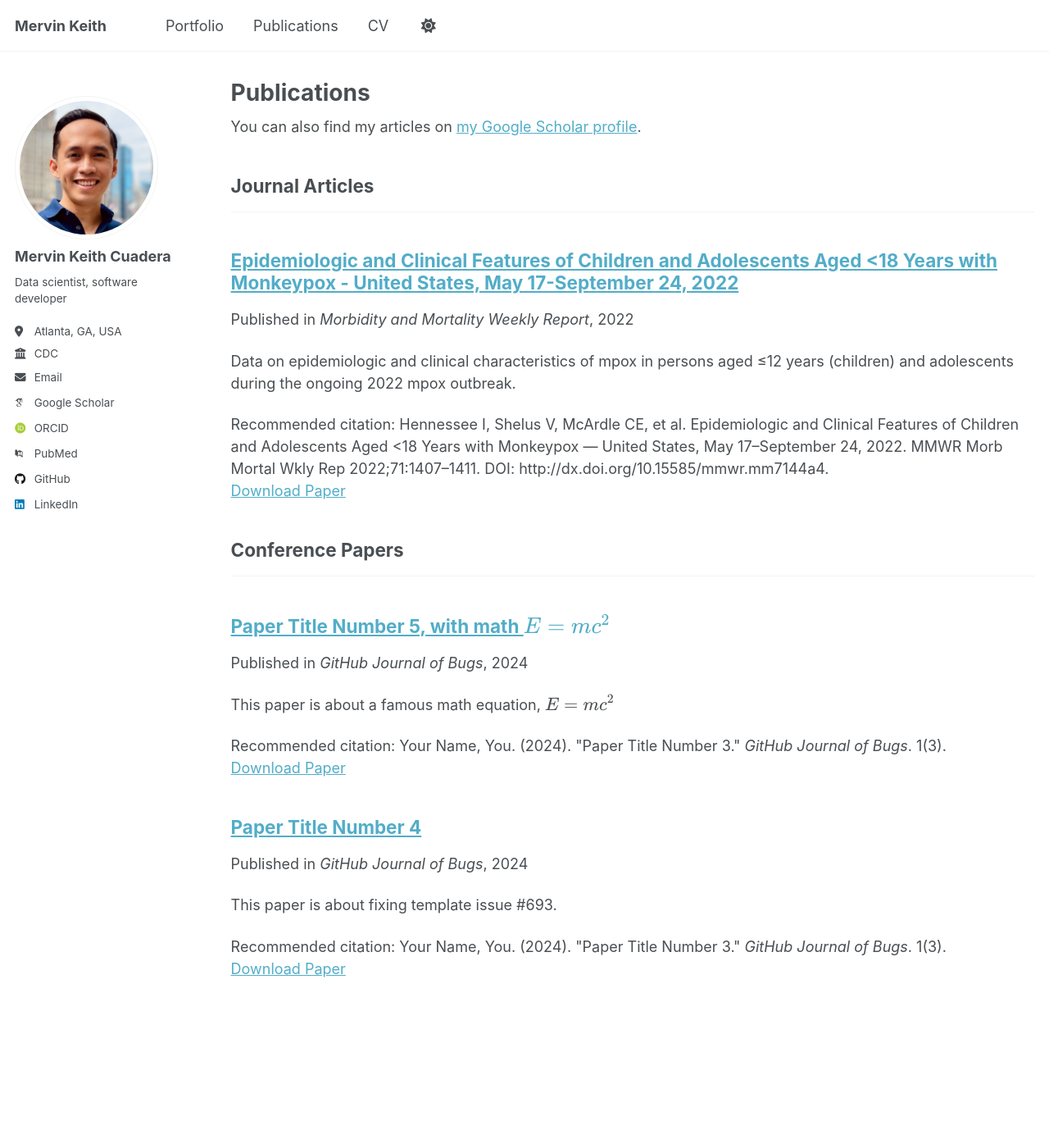
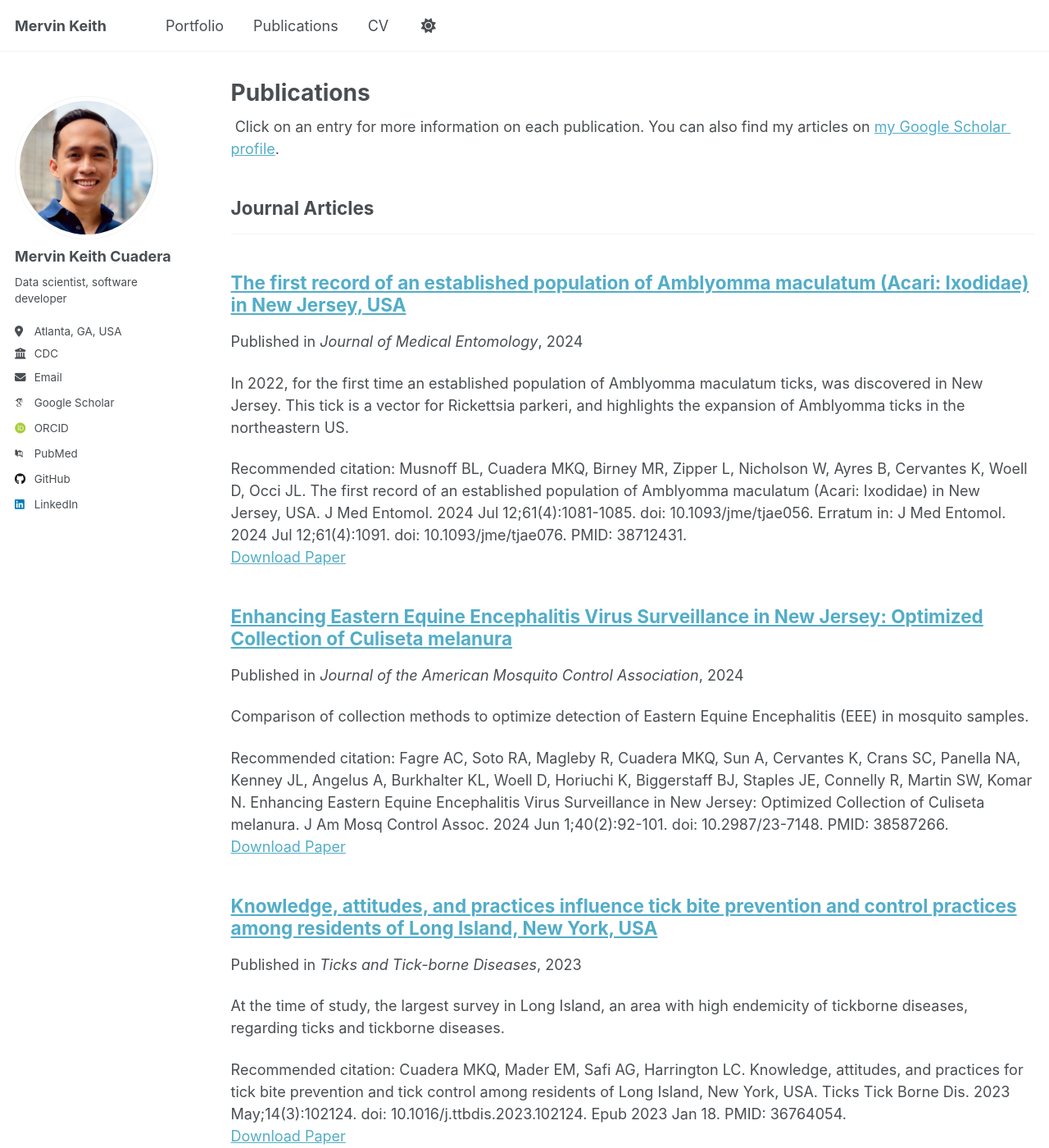
Before and after one commit to mcuadera/mcuadera.github.io, a Jekyll site: the page built from _pages/publications.html, in a window 1280 px wide and 1400 px high. Shown: the whole window at 82% size. Built offline with Jekyll 4.4.1, drawn with Linux system fonts in a browser that asks for light colours; some web fonts are replaced; a script that is not in the unit is left out.

Commit message:
add publication info

```diff
--- a/_pages/publications.html
+++ b/_pages/publications.html
@@ -6,7 +6,7 @@ author_profile: true
 ---
 
 {% if site.author.googlescholar %}
-  <div class="wordwrap">You can also find my articles on <a href="{{site.author.googlescholar}}">my Google Scholar profile</a>.</div>
+  <div class="wordwrap"> Click on an entry for more information on each publication. You can also find my articles on <a href="{{site.author.googlescholar}}">my Google Scholar profile</a>.</div>
 {% endif %}
 
 {% include base_path %}
--- /dev/null
+++ b/_publications/2023-01-16-li-tbd-paper.md
@@ -0,0 +1,17 @@
+---
+title: "Knowledge, attitudes, and practices influence tick bite prevention and control practices among residents of Long Island, New York, USA"
+collection: publications
+category: manuscripts
+permalink: /publication/2023-01-16-li-tbd-paper.md
+excerpt: 'At the time of study, the largest survey in Long Island, an area with high endemicity of tickborne diseases, regarding ticks and tickborne diseases.'
+date: 2023-01-16
+venue: 'Ticks and Tick-borne Diseases'
+paperurl: 'https://www.sciencedirect.com/science/article/pii/S1877959X23000067/pdfft?md5=e48d8f050f9138de433c29bd802ee74f&pid=1-s2.0-S1877959X23000067-main.pdf'
+citation: 'Cuadera MKQ, Mader EM, Safi AG, Harrington LC. Knowledge, attitudes, and practices for tick bite prevention and tick control among residents of Long Island, New York, USA. Ticks Tick Borne Dis. 2023 May;14(3):102124. doi: 10.1016/j.ttbdis.2023.102124. Epub 2023 Jan 18. PMID: 36764054.'
+---
+
+The COVID-19 pandemic disrupted many aspects of daily life, including my original plans for a field-based thesis project. I quickly pivoted to a project that allowed flexibility in location and also one that would grow my data science skills, focusing my master’s thesis on Long Island, a region highly endemic for tickborne diseases (TBDs) such as Lyme disease, Babesia, and Anaplasma. I identified a critical gap in knowledge, attitudes, and practices (KAP) regarding TBDs among Long Island residents, and designed the study to inform priorities for future interventions.
+
+I led the full study design, including survey development, data collection, and advanced statistical analysis. Using a combination of machine learning techniques, including principal component analysis, and regression models, I extracted meaningful insights from the data while managing the project timeline and coordinating resources effectively.
+
+Our findings revealed that Long Island residents generally had low to moderate knowledge of ticks and TBDs, though concern about these diseases was high. Higher concern was associated with a greater likelihood of paying for tick control services and practicing preventative strategies, particularly among individuals with pets, those with previous TBD exposure in the household, and those frequently encountering ticks. These results highlight knowledge gaps, variations in attitudes toward prevention, and factors influencing motivation for tick control, providing actionable guidance for public health messaging and intervention strategies.
--- /dev/null
+++ b/_publications/2024-06-01-eee-paper.md
@@ -0,0 +1,14 @@
+---
+title: "Enhancing Eastern Equine Encephalitis Virus Surveillance in New Jersey: Optimized Collection of Culiseta melanura"
+collection: publications
+category: manuscripts
+permalink: /publication/2024-06-01-eee-paper
+excerpt: 'Comparison of collection methods to optimize detection of Eastern Equine Encephalitis (EEE) in mosquito samples.'
+date: 2024-06-01
+venue: 'Journal of the American Mosquito Control Association'
+paperurl: 'https://jamca.kglmeridian.com/downloadpdf/view/journals/moco/40/2/article-p92.pdf'
+citation: 'Fagre AC, Soto RA, Magleby R, Cuadera MKQ, Sun A, Cervantes K, Crans SC, Panella NA, Kenney JL, Angelus A, Burkhalter KL, Woell D, Horiuchi K, Biggerstaff BJ, Staples JE, Connelly R, Martin SW, Komar N. Enhancing Eastern Equine Encephalitis Virus Surveillance in New Jersey: Optimized Collection of Culiseta melanura. J Am Mosq Control Assoc. 2024 Jun 1;40(2):92-101. doi: 10.2987/23-7148. PMID: 38587266.'
+---
+This study occurred during my time in the New Jersey Department of Health as part of an EIS project led by Anna Fagre. This involved several staff from mosquito control districts, the state health department, and other CDC colleagues. My role was in setting up mosquito traps, sample collection, mosquito identification, and data cleaning/collection.
+
+We found that corrugated plastic boxes and non-CO2 baited traps could improve detection of *Culiseta melanura*, the primary mosquito vector of Eastern Equine Encephalitis Virus (EEEV). This result is surprising given that wooden resting boxes, are the gold standard for collecting bloodfed *Cs. melanura* mosquitoes. The results of this study can assist mosquito control agencies in collecting more EEEV vectors, and also encourages to periodically assist their surveillance strategy for EEEV.
--- /dev/null
+++ b/_publications/2024-07-12-a-maculatum-paper.md
@@ -0,0 +1,14 @@
+---
+title: "The first record of an established population of Amblyomma maculatum (Acari: Ixodidae) in New Jersey, USA"
+collection: publications
+category: manuscripts
+permalink: /publication/2024-07-12-a-maculatum-paper
+excerpt: 'In 2022, for the first time an established population of Amblyomma maculatum ticks, was discovered in New Jersey. This tick is a vector for Rickettsia parkeri, and highlights the expansion of Amblyomma ticks in the northeastern US.'
+date: 2024-07-12
+venue: 'Journal of Medical Entomology'
+paperurl: 'https://academic.oup.com/jme/article-abstract/61/4/1081/7665855?redirectedFrom=fulltext&login=false'
+citation: 'Musnoff BL, Cuadera MKQ, Birney MR, Zipper L, Nicholson W, Ayres B, Cervantes K, Woell D, Occi JL. The first record of an established population of Amblyomma maculatum (Acari: Ixodidae) in New Jersey, USA. J Med Entomol. 2024 Jul 12;61(4):1081-1085. doi: 10.1093/jme/tjae056. Erratum in: J Med Entomol. 2024 Jul 12;61(4):1091. doi: 10.1093/jme/tjae076. PMID: 38712431.'
+---
+In 2022, an established population of Amblyomma maculatum ticks was discovered in Salem County by a Salem County Mosquito Control staff as part of the statewide tick surveillance program established in 2019. Brandon Musnoff notified our staff of the finding, and we quickly surveyed the area for additional ticks. We had found several, and also took some in lab to test for pathogens.
+
+At the time, I was the manager of the New Jersey tick surveillance program, working with several mosquito control districts in collecting tick density information throughout New Jersey. As part of the surveillance program, we also worked with the state public health lab in testing these ticks for pathogen to gather pathogen rate information for several tickborne pathogens, such as Powassan Virus, *Ricketssia sp.*, Anaplasma, Babesia, and *Borrelia sp.*.
--- a/_publications/2025-06-08-paper-title-number-5.md
+++ /dev/null
@@ -1,13 +0,0 @@
----
-title: "Paper Title Number 5, with math $$E=mc^2$$"
-collection: publications
-category: conferences
-permalink: /publication/2024-02-17-paper-title-number-4
-excerpt: 'This paper is about a famous math equation, $$E=mc^2$$'
-date: 2024-02-17
-venue: 'GitHub Journal of Bugs'
-paperurl: 'https://academicpages.github.io/files/paper3.pdf'
-citation: 'Your Name, You. (2024). &quot;Paper Title Number 3.&quot; <i>GitHub Journal of Bugs</i>. 1(3).'
----
-
-Using [MathJax](https://www.mathjax.org/) in the description is supported - $$E=mc^2$$ - however, the use must be mindful that the default delimiters are `$$...$$` and `\\[...\\]` which differs from the `$...$` that is typically expected.
```
Also changed, not shown: _publications/2024-02-17-paper-title-number-4.md (deleted, +0 -13 lines), 4 other files.
